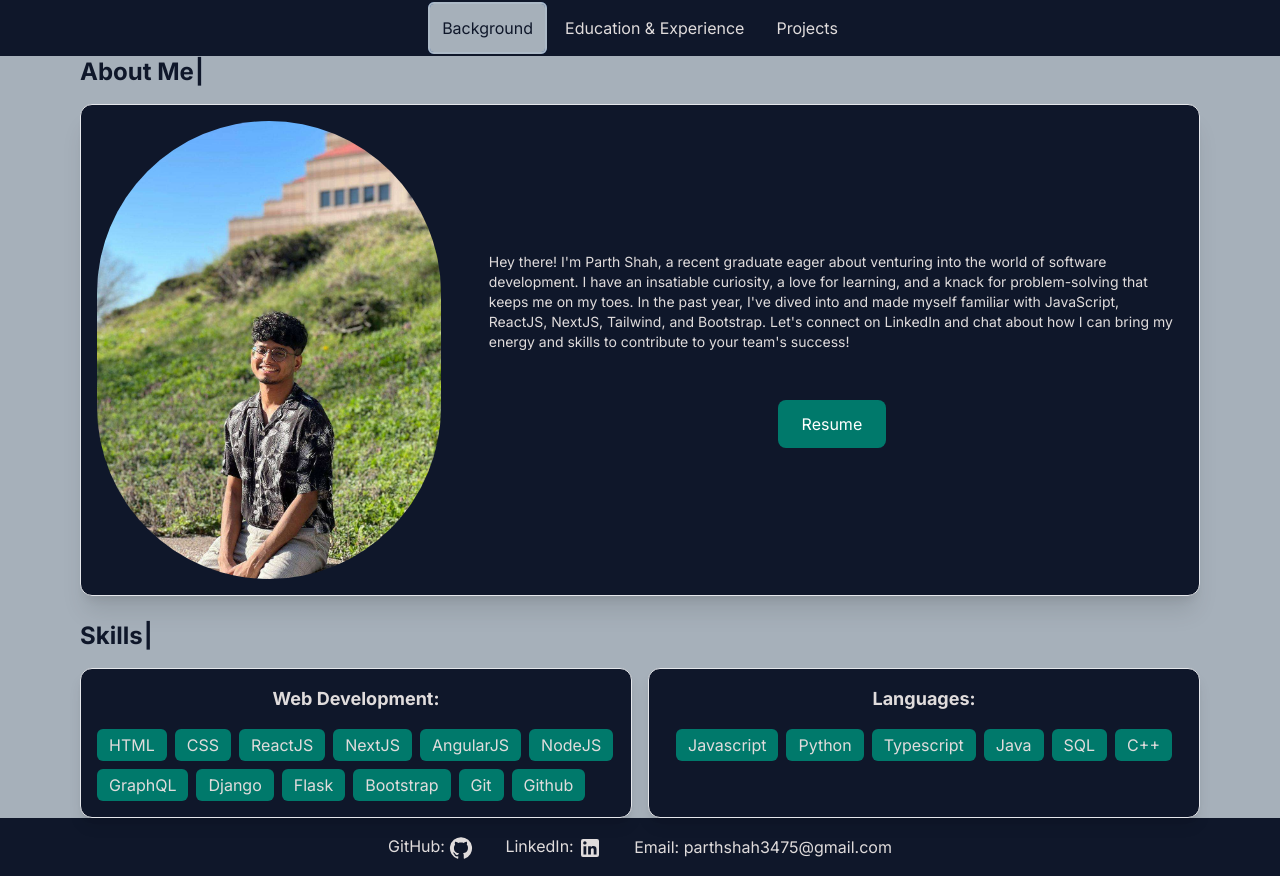
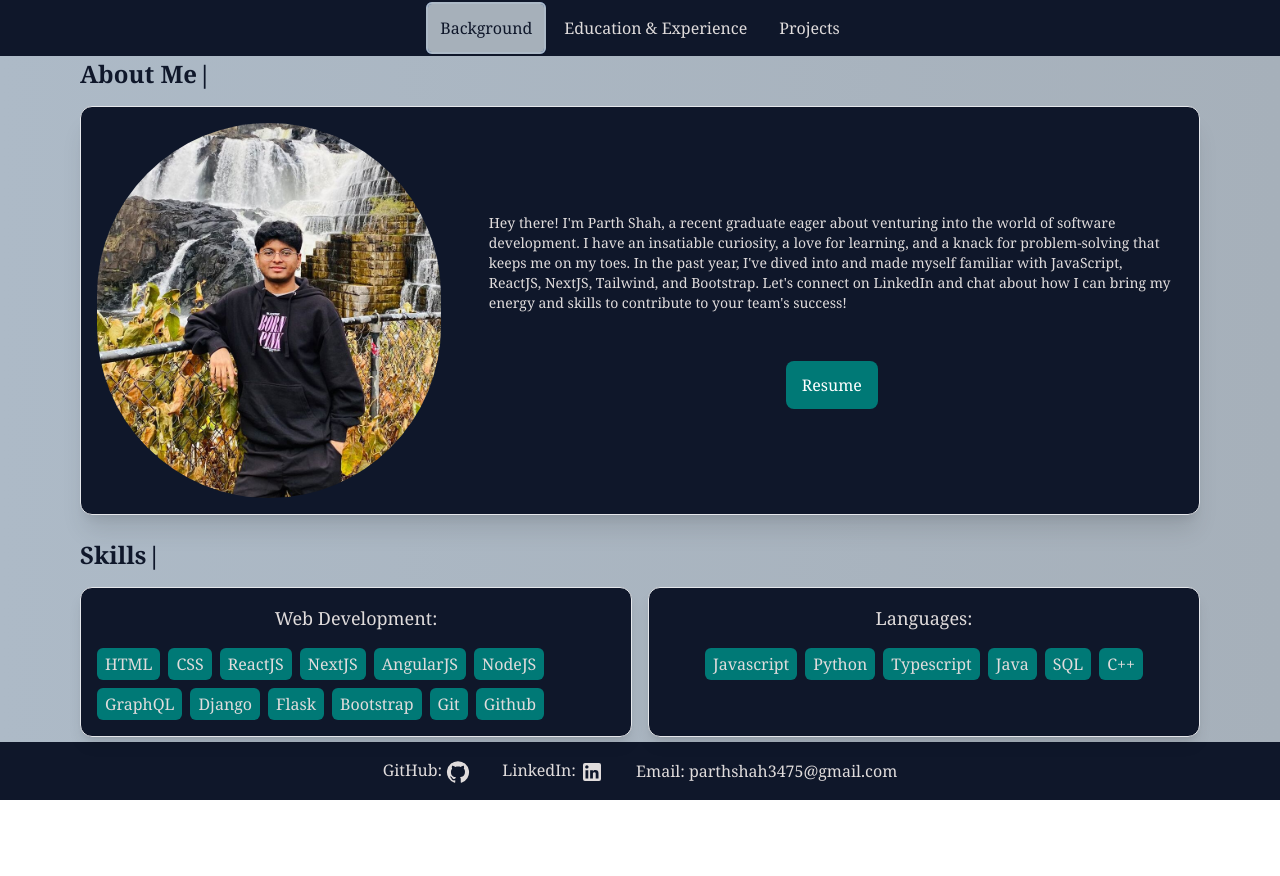
Before and after one commit to Zetseon/my-portfolio, a Next.js app: page / in a window 1280 px wide. After the commit the page ends 800 px from the top, so only its background shows below. Built offline with nearby package versions, Linux system fonts and the light colour scheme.

Commit message:
resume and profile pic change

```diff
--- a/app/layout.js
+++ b/app/layout.js
@@ -15,7 +15,7 @@ export default function RootLayout({ children }) {
     <html lang="en">
 
       <body className={inter.className}>
-        <div className='flex min-h-screen flex-col items-center  bg-fourth text-txt'>
+        <div className='flex min-h-screen flex-col items-center bg-gradient-to-r from-third to-fourth font-serif  bg-fourth text-txt'>
           <Navbar />
           {children}
           <Footer/>
--- a/app/page.jsx
+++ b/app/page.jsx
@@ -1,6 +1,6 @@
 "use client"
 import Image from "next/image"
-import profile from "../public/profile.jpg"
+import profile from "../public/profile_1.jpg"
 import { skills } from "./varData"
 import { useState, useEffect } from "react"
 import Typewriter from "typewriter-effect"
@@ -18,7 +18,7 @@ export default function Home() {
 
 	return (
 		<main className=" flex flex-col my-auto gap-2 sm:gap-4 md:gap-6 ">
-			<div className={` justify-center items-center w-full h-full md:px-8 lg:px-20`}>
+			<div className={` justify-center items-center w-full h-full md:px-8 lg:px-20 `}>
 				<h1 className="text-xl sm:text-2xl font-bold text-center sm:text-start mb-2 sm:mb-4 text-primary">
 					<Typewriter
 						onInit={(typewriter) => {
@@ -36,13 +36,13 @@ export default function Home() {
 							src={profile}
 							width={400}
 							height={400}
-							style={{ objectFit: "cover" }}
+							style={{ objectFit: "contain" }}
 							priority={true}
 							className="rounded-full"
 						/>
 					</div>
 					<div className="flex flex-col items-center sm:w-3/4 p-2">
-						<h1 className="text-sm sm:text-md text-left mb-2 sm:mb-4 lg:mb-8 text-txt">
+						<h1 className="text-sm sm:text-md text-left mb-2 sm:mb-4 lg:mb-8">
 							Hey there! I'm Parth Shah, a recent graduate eager about venturing into
 							the world of software development. I have an insatiable curiosity, a
 							love for learning, and a knack for problem-solving that keeps me on my
@@ -56,7 +56,7 @@ export default function Home() {
 							href="./parth_shah_resume.pdf"
 							target="_blank"
 							rel="noopener noreferrer"
-							className="mt-4 px-6 py-3 bg-button text-white rounded-lg hover:bg-fourth hover:text-primary hover:cursor-pointer focus:outline-solid focus:ring focus:border-teal-300">
+							className="mt-4 px-4 py-3 bg-button text-white rounded-lg hover:bg-fourth hover:text-primary hover:cursor-pointer focus:outline-solid focus:ring focus:border-teal-300">
 							Resume
 						</a>
 					</div>
@@ -64,7 +64,7 @@ export default function Home() {
 			</div>
 			{/* Skills Section */}
 			<div className="flex flex-col justify-center w-full h-full md:px-8 lg:px-20 ">
-				<h1 className="text-xl sm:text-2xl font-bold text-center sm:text-start mb-2 sm:mb-4 text-primary">
+				<h1 className="text-xl sm:text-2xl font-bold text-center sm:text-start mb-2 sm:mb-4 text-primary ">
 					<Typewriter
 						onInit={(typewriter) => {
 							typewriter.typeString("Skills").start()
@@ -79,13 +79,13 @@ export default function Home() {
 						className={`flex flex-col sm:w-1/2 border sm:items-center gap-2 shadow-lg rounded-xl bg-primary p-4 transition-transform duration-700 ease-in-out transform ${
 							isVisible ? "translate-x-0 opacity-100" : "-translate-x-full opacity-0"
 						}`}>
-						<h2 className="text-lg font-bold text-txt mb-2">Web Development:</h2>
+						<h2 className="text-lg text-txt mb-2">Web Development:</h2>
 						{/* Display Web Dev skills in a more structured way */}
 						<div className="flex flex-wrap gap-2">
 							{webDev.map((skill, index) => (
 								<span
 									key={index}
-									className="px-3 py-1 bg-button text-txt rounded-md">
+									className="px-2 py-1 bg-button text-txt rounded-md">
 									{skill}
 								</span>
 							))}
@@ -97,13 +97,13 @@ export default function Home() {
 						className={`flex flex-col sm:w-1/2 border sm:items-center gap-2 shadow-lg rounded-xl bg-primary p-4 transition-transform duration-700 ease-in-out transform ${
 							isVisible ? "translate-x-0 opacity-100" : "-translate-x-full opacity-0"
 						}`}>
-						<h2 className="text-lg font-bold text-txt mb-2">Languages:</h2>
+						<h2 className="text-lg text-txt mb-2">Languages:</h2>
 						{/* Display Language skills in a more structured way */}
 						<div className="flex flex-wrap gap-2">
 							{languages.map((skill, index) => (
 								<span
 									key={index}
-									className="px-3 py-1 bg-button text-txt rounded-md">
+									className="px-2 py-1 bg-button text-txt rounded-md">
 									{skill}
 								</span>
 							))}
--- a/tailwind.config.js
+++ b/tailwind.config.js
@@ -9,16 +9,18 @@ module.exports = {
   theme: {
     extend: {
       colors: {
+        //'primary': '#0f172a',
         'primary': '#0f172a',
         'secondary': '#1f2937',
         'third':"#ADBAC7",
         'fourth':'#a6b0ba',
-        'button': '#00796B',
+        'button': '#007976',
         'txt': '#e0dcdc',
         'txt-second': '#539bf5',
         //#16a085
         //#a3e4d7
         //#768390
+        // button - #00796B
       },
     },
     screens: {
```
Also changed, not shown: public/profile.jpg (deleted), public/profile_1.jpg (added).
